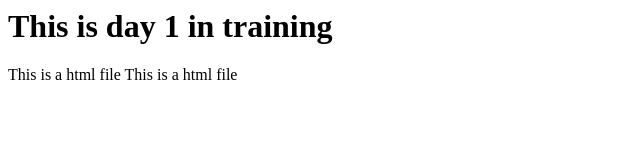
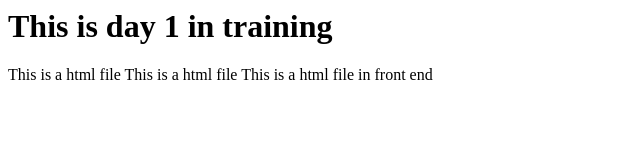
Before and after one commit to Aadhithya2005-lab/Git-Practice-, a plain HTML site: page index.html in a window 1280 px wide. Shown: the whole page, without its empty margins (0-640 px from the left). Drawn offline with Linux system fonts and the light colour scheme.

Commit message:
new with diff folder

```diff
--- a/index.html
+++ b/index.html
@@ -3,5 +3,6 @@
         <h1>This is day 1 in training</h1>
         <a>This is a html file</a>
         <a>This is a html file</a>
+        <a>This is a html file in front end</a>
     </head>
 </html>
```
